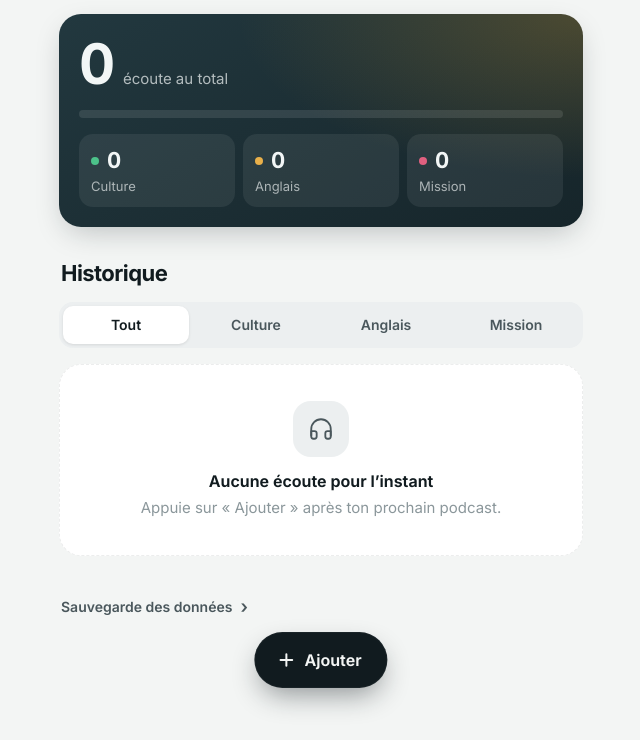
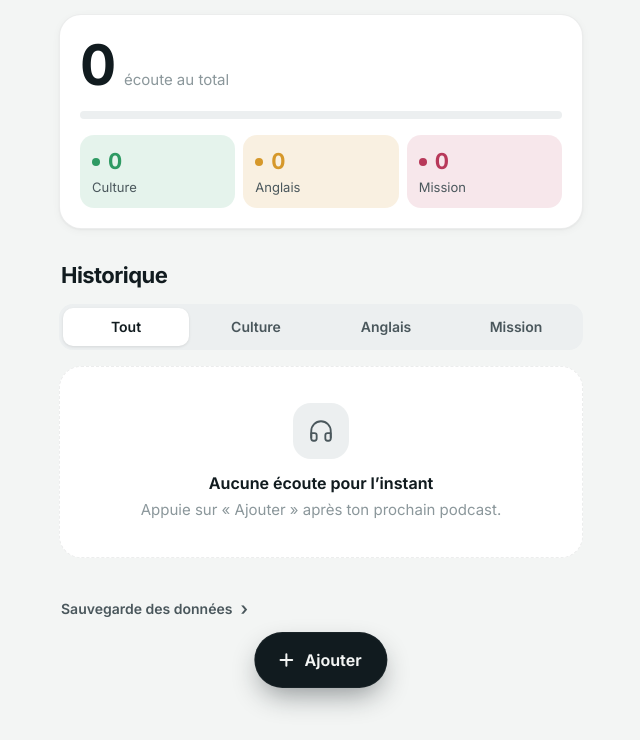
Before and after one commit to cgaroui/poadcast, a plain HTML site: page index.html in a window 1280 px wide. Shown: the part 92-832 px from the top of the page, without its empty margins (319-959 px from the left). Drawn offline with Linux system fonts and the light colour scheme.

Commit message:
Proposition : carte de statistiques claire en mode clair
Co-Authored-By: Claude Opus 5.5 <noreply@anthropic.com>
Claude-Session: https://claude.ai/code/session_01NM1EvgpRSgabseWr82haJ8

```diff
--- a/styles.css
+++ b/styles.css
@@ -328,3 +328,21 @@ input[type="text"]:focus, input[type="url"]:focus, textarea:focus {
 @media (prefers-color-scheme: dark) {
   .filter.is-active { background: #31474f; box-shadow: none; }
 }
+
+/* Carte de statistiques claire en mode clair */
+@media (prefers-color-scheme: light) {
+  .stats {
+    color: var(--ink);
+    background: var(--surface);
+    border: 1px solid var(--line);
+    box-shadow: var(--shadow-sm);
+  }
+  .stats-label { color: var(--ink-3); }
+  .stats-bar { background: var(--surface-2); }
+  .stats .cat-culture { --c: var(--culture); }
+  .stats .cat-anglais { --c: var(--anglais); }
+  .stats .cat-mission { --c: var(--mission); }
+  .stats-cats li { background: var(--cs); }
+  .stats-cat-num { color: var(--c); }
+  .stats-cat-name { color: var(--ink-2); }
+}
```
